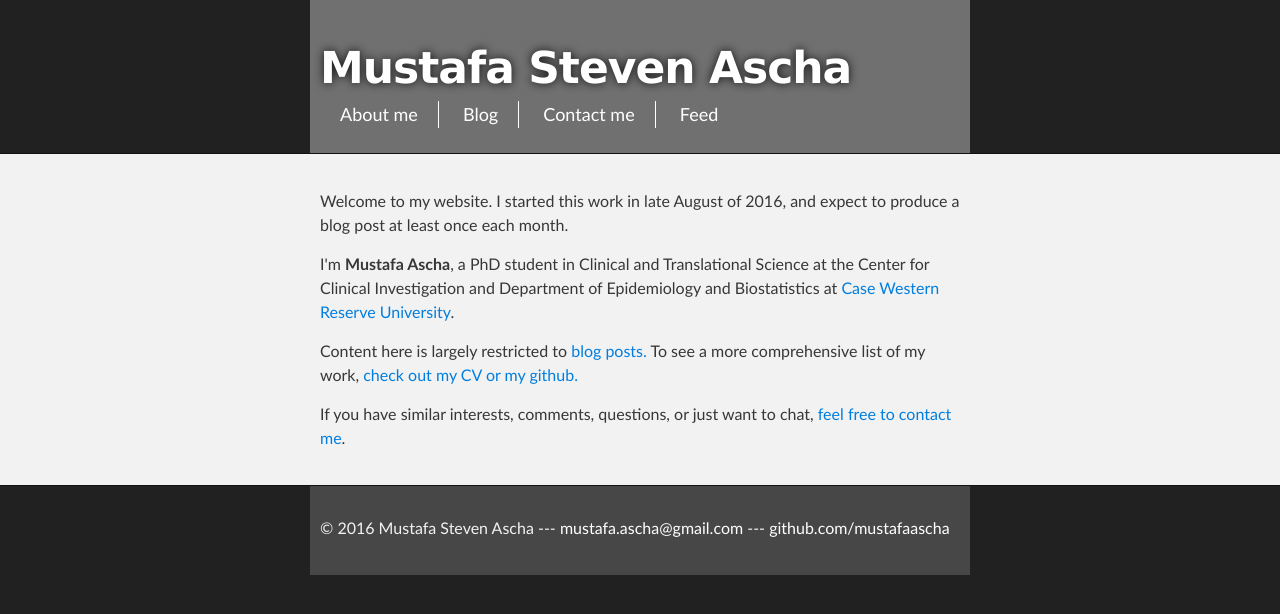
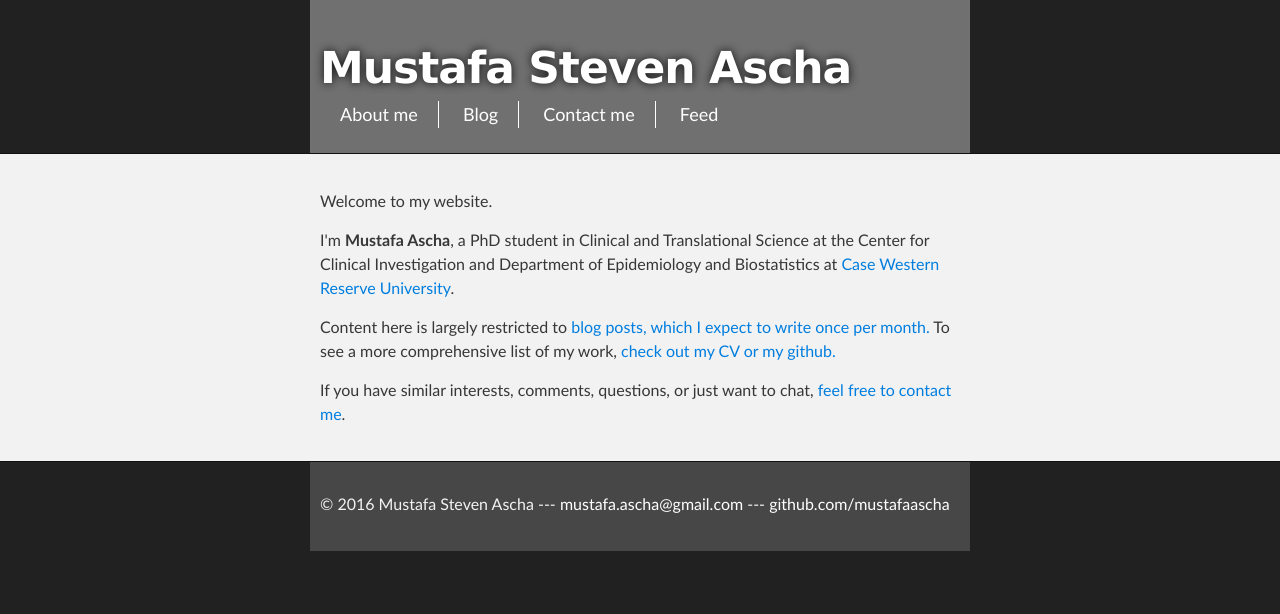
Before and after one commit to mustafaascha/mustafaascha.github.io, a Jekyll site: the page built from index.html, in a window 1280 px wide. Shown: the top 614 px of the page. Built offline with Jekyll 4.4.1, drawn with Linux system fonts in a browser that asks for light colours.

Commit message:
Update index.html

```diff
--- a/index.html
+++ b/index.html
@@ -3,10 +3,10 @@
 title: Mustafa Steven Ascha
 ---
 
-<p> Welcome to my website. I started this work in late August of 2016, and expect to produce a blog post at least once each month.</p>
+<p> Welcome to my website.</p>
 
 <p> I'm <strong>Mustafa Ascha</strong>, a PhD student in Clinical and Translational Science at the Center for Clinical Investigation and Department of Epidemiology and Biostatistics at <a href="http://www.case.edu/" target="_blank">Case Western Reserve University</a>.</p>
 
-<p> Content here is largely restricted to <a href="http://mustafa.fyi/blog", target = "_blank"> blog posts. </a> To see a more comprehensive list of my work, <a href="http://mustafa.fyi/assets/Ascha_CV.pdf", target = "_blank"> check out my CV</a> <a href="http://github.com/mustafaascha", target="_blank"> or my github.</a> </p>
+<p> Content here is largely restricted to <a href="http://mustafa.fyi/blog", target = "_blank"> blog posts, which I expect to write once per month. </a> To see a more comprehensive list of my work, <a href="http://mustafa.fyi/assets/Ascha_CV.pdf", target = "_blank"> check out my CV</a> <a href="http://github.com/mustafaascha", target="_blank"> or my github.</a> </p>
 
 <p>If you have similar interests, comments, questions, or just want to chat, <a href="mailto:mustafa.ascha@gmail.com", target = "_blank"> feel free to contact me</a>.</p>
```
